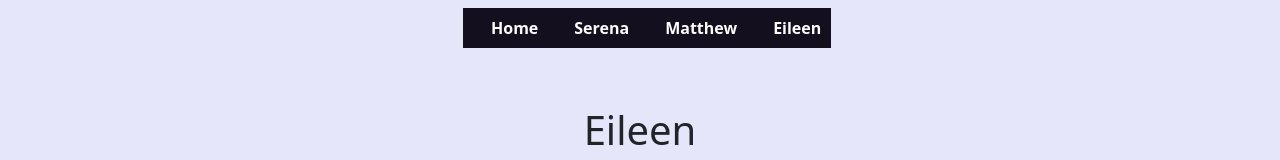
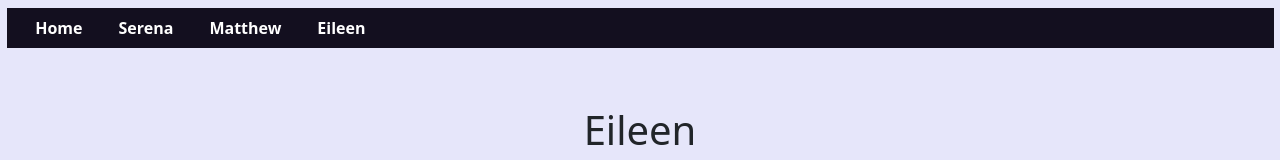
Before and after one commit to gotechnica/technica-intro-2024, a Nuxt app: page /eileen in a window 1280 px wide. Shown: the top 160 px of the page. Built offline with nearby package versions, Linux system fonts and the light colour scheme.

Commit message:
changed flex container

```diff
--- a/pages/eileen.vue
+++ b/pages/eileen.vue
@@ -75,10 +75,10 @@
     margin-top: 7rem;
 }
 
-.flex-container {
+/* .flex-container {
   display: flex;
   justify-content: center;
-}
+} */
 
 .about-me {
   text-align: center;
```
